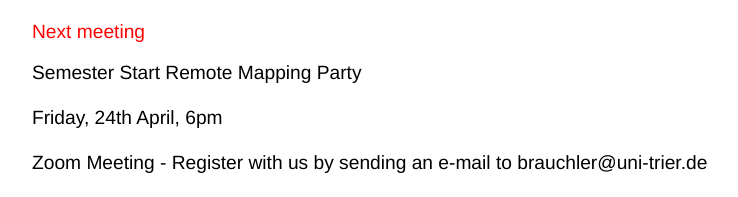
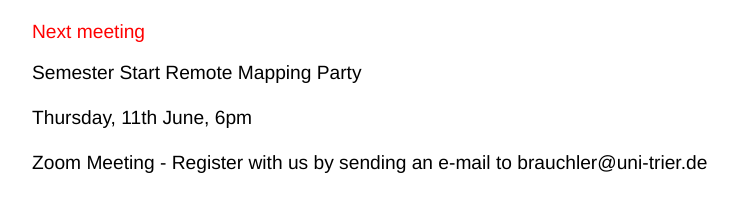
Before and after one commit to humap-trier/humap-trier.github.io, a Jekyll site: the page built from index.html, in a window 1280 px wide. Shown: the part 279-476 px from the top of the page, without its empty margins (160-898 px from the left). Built offline with Jekyll 4.4.1, drawn with Linux system fonts in a browser that asks for light colours; nearby versions of some CDN libraries; grey boxes are pictures that could not be loaded.

Commit message:
Update index.html

```diff
--- a/index.html
+++ b/index.html
@@ -6,7 +6,7 @@ title: HuMap Trier
 	<p style="color: red;">Next meeting</p>
 <ul>
 <li>Semester Start Remote Mapping Party</li>
-<li>Friday, 24th April, 6pm</li>
+<li>Thursday, 11th June, 6pm</li>
 	<li>Zoom Meeting - Register with us by sending an e-mail to brauchler@uni-trier.de</li>
 	<!---<li>Bring your own laptop <i class="fa fa-laptop" style="font-size:24px"></i></li>--->
 	</ul>
```
